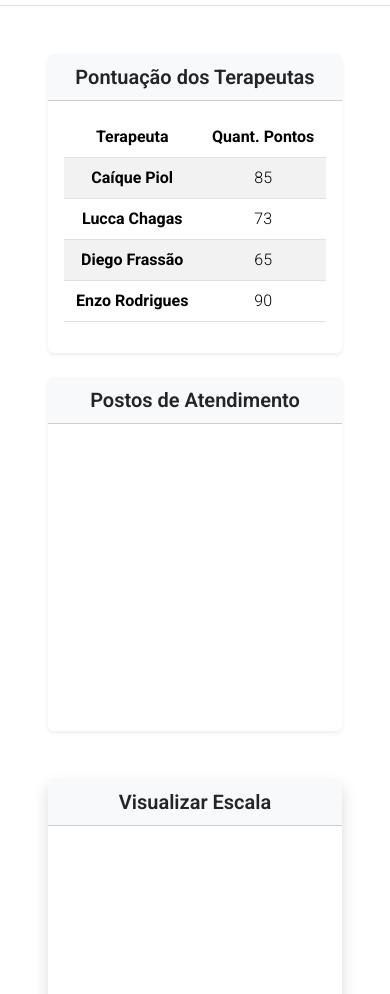
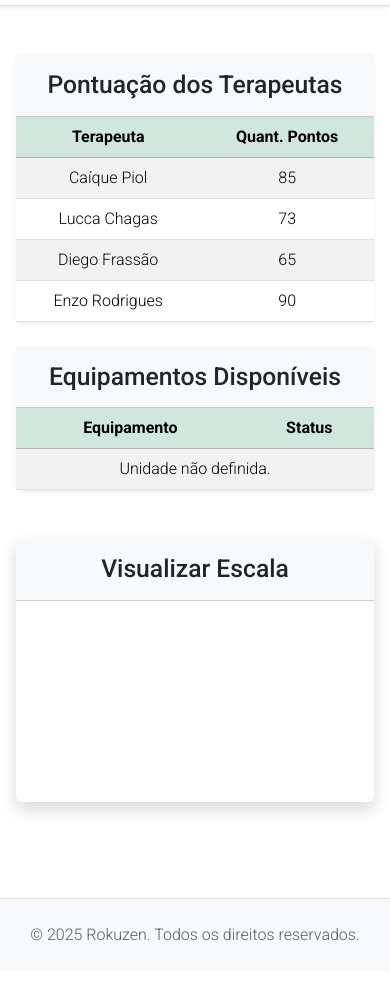
Before and after one commit to Lucca-07/Rokuzen, a website: page src/frontend/paginaInicio.html in a window 390 px wide. Shown: the part 106-1100 px from the top of the page. After the commit the page ends 1077 px from the top, so only its background shows below. Drawn offline with nearby package versions, Linux system fonts and the light colour scheme; files that its build step writes are made by us from their sources; no server answers; sample sign-in values are in the browser's storage; files whose address does not match are found by name.

```diff
--- a/src/frontend/paginaInicio.html
+++ b/src/frontend/paginaInicio.html
@@ -43,42 +43,62 @@
         .nav-link:hover {
             color: #9db668 !important;
         }
+
+        body {
+            display: flex;
+            flex-direction: column;
+            min-height: 100vh;
+        }
+
+        main {
+            flex: 1;
+        }
     </style>
 </head>
 
 <body class="roboto">
-    <nav class="navbar navbar-expand-lg bg-white roboto border-bottom h-auto" role="navigation"
+    <nav class="navbar navbar-expand-lg bg-white roboto border-bottom h-auto shadow-sm" role="navigation"
         aria-label="Menu principal de navegação do sistema">
         <div class="container-fluid h-100">
             <a class="navbar-brand mx-auto mx-lg-0 me-lg-0 ms-lg-5" href="/inicio/:id" aria-current="page">
                 <img src="https://rokuzen.com.br/wp-content/uploads/2021/09/cropped-logomarca_pequena2.png"
-                    alt="Logo Rokuzen. Clique para ir à página inicial." height="80" />
+                    alt="Logo Rokuzen. Clique para ir à página inicial." height="80" loading="lazy" />
             </a>
 
-            <button class="navbar-toggler border-0" type="button" data-bs-toggle="collapse" data-bs-target="#navbarContent"
-                aria-controls="navbarContent" aria-expanded="false" aria-label="Abrir e fechar menu de navegação">
+            <button class="navbar-toggler border-0" type="button" data-bs-toggle="collapse"
+                data-bs-target="#navbarContent" aria-controls="navbarContent" aria-expanded="false"
+                aria-label="Abrir e fechar menu de navegação">
                 <i class="mdi mdi-menu fs-1 text-secondary" aria-hidden="true"></i>
             </button>
 
-            <div class="collapse navbar-collapse bg-white border-top border-bottom border-lg-0 h-100" id="navbarContent">
+            <div class="collapse navbar-collapse bg-white border-top border-bottom border-lg-0 h-100"
+                id="navbarContent">
                 <ul class="navbar-nav align-items-center w-100 justify-content-around h-100" role="list">
                     <li class="nav-item" role="listitem">
-                        <a class="nav-link text-secondary fs-6" href="/escala/:id" aria-current="false">Visualizar Escala</a>
+                        <a class="nav-link text-secondary fs-6 text-decoration-none" href="/escala/:id"
+                            aria-current="false">Visualizar
+                            Escala</a>
                     </li>
                     <li class="nav-item" role="listitem">
-                        <a class="nav-link text-secondary fs-6" href="/postosatendimento/:id" aria-current="false">Postos de Atendimento</a>
+                        <a class="nav-link text-secondary fs-6 text-decoration-none" href="/postosatendimento/:id"
+                            aria-current="false">Postos de Atendimento</a>
                     </li>
                     <li class="nav-item" role="listitem">
-                        <a class="nav-link text-secondary fs-6" href="/sessao/:id" aria-current="false">Gerenciar Sessão</a>
+                        <a class="nav-link text-secondary fs-6 text-decoration-none" href="/sessao/:id"
+                            aria-current="false">Gerenciar
+                            Sessão</a>
                     </li>
                     <li class="nav-item" role="listitem">
-                        <a class="nav-link text-secondary fs-6" href="/cadastrar/:id" aria-current="false">Cadastro</a>
+                        <a class="nav-link text-secondary fs-6 text-decoration-none" href="/cadastrar/:id"
+                            aria-current="false">Cadastro</a>
                     </li>
                     <li class="nav-item" role="listitem">
-                        <a class="nav-link text-secondary fs-6" href="/user/listar/:id" aria-current="false">Usuários</a>
+                        <a class="nav-link text-secondary fs-6 text-decoration-none" href="/user/listar/:id"
+                            aria-current="false">Usuários</a>
                     </li>
                     <li class="nav-item" role="listitem">
-                        <button id="sairbutton" class="btn btn-outline-secondary px-4 my-2" role="button" aria-label="Botão para Sair do Sistema">
+                        <button id="sairbutton" class="btn btn-outline-secondary px-4 my-2" role="button"
+                            aria-label="Botão para Sair do Sistema">
                             Sair
                         </button>
                     </li>
@@ -87,70 +107,86 @@
         </div>
     </nav>
 
-    <main class="container-fluid my-5 px-5" role="main" aria-label="Conteúdo principal do painel de controle, mostrando resumos da escala e postos">
+    <main class="container-fluid my-5 px-3 px-md-5" role="main" aria-label="Painel de Controle - Página Inicial">
 
         <div class="row g-4">
             <div class="col-12 col-lg-6">
-                <div class="card shadow-sm border-0" role="region" aria-labelledby="pontuacaoTitulo">
-                    <div class="card-header bg-light fw-semibold fs-5 text-center" id="pontuacaoTitulo">
-                        Pontuação dos Terapeutas
+                <div class="card shadow-sm border-0 h-100" role="region" aria-labelledby="titulo-terapeutas">
+                    <div class="card-header bg-light fw-semibold fs-5 text-center py-3">
+                        <h2 id="titulo-terapeutas" class="mb-0">Pontuação dos Terapeutas</h2>
                     </div>
-                    <div class="card-body">
-                        <table class="table table-striped text-center align-middle" aria-describedby="pontuacaoTitulo" role="table">
-                            <caption class="visually-hidden">Tabela detalhada de pontuação dos terapeutas por quantidade de pontos.</caption>
-                            <thead>
+                    <div class="card-body p-0">
+                        <div class="table-responsive">
+                            <table class="table table-striped table-hover text-center align-middle mb-0">
+                                <thead class="table-success">
                                     <tr>
-                                    <th scope="col" role="columnheader">Terapeuta</th>
-                                    <th scope="col" role="columnheader">Quant. Pontos</th>
+                                        <th scope="col">Terapeuta</th>
+                                        <th scope="col">Quant. Pontos</th>
                                     </tr>
                                 </thead>
                                 <tbody>
-                                <tr role="row">
-                                    <th scope="row">Caíque Piol</th>
-                                    <td>85</td>
+                                    <tr>
+                                        <td>Caíque Piol</td>
+                                        <td><span>85</span></td>
                                     </tr>
-                                <tr role="row">
-                                    <th scope="row">Lucca Chagas</th>
-                                    <td>73</td>
+                                    <tr>
+                                        <td>Lucca Chagas</td>
+                                        <td><span>73</span></td>
                                     </tr>
-                                <tr role="row">
-                                    <th scope="row">Diego Frassão</th>
-                                    <td>65</td>
+                                    <tr>
+                                        <td>Diego Frassão</td>
+                                        <td><span>65</span></td>
                                     </tr>
-                                <tr role="row">
-                                    <th scope="row">Enzo Rodrigues</th>
-                                    <td>90</td>
+                                    <tr>
+                                        <td>Enzo Rodrigues</td>
+                                        <td><span>90</span></td>
                                     </tr>
                                 </tbody>
                             </table>
                         </div>
                     </div>
                 </div>
+            </div>
 
             <div class="col-12 col-lg-6">
-                <div class="card shadow-sm border-0" role="region" aria-labelledby="postosTitulo">
-                    <div class="card-header bg-light fw-semibold fs-5 text-center" id="postosTitulo">
-                        Postos de Atendimento
+                <div class="card shadow-sm border-0 h-100" role="region" aria-labelledby="titulo-equipamentos">
+                    <div class="card-header bg-light fw-semibold fs-5 text-center py-3">
+                        <h2 id="titulo-equipamentos" class="mb-0">Equipamentos Disponíveis</h2>
                     </div>
                     <div class="card-body p-0">
-                        <iframe src="" class="iframe-preview" style="height:300px;"
-                            title="Preview dos Postos de Atendimento disponíveis. Para navegação completa, use o link na barra superior."
-                            scrolling="no" aria-hidden="true" tabindex="-1"></iframe>
+                        <div class="table-responsive">
+                            <table class="table table-striped table-hover text-center align-middle mb-0">
+                                <thead class="table-success">
+                                    <tr>
+                                        <th scope="col">Equipamento</th>
+                                        <th scope="col">Status</th>
+                                    </tr>
+                                </thead>
+                                <tbody id="tabela-equipamentos">
+                                    <tr>
+                                        <td colspan="2" class="text-center text-muted py-4">
+                                            <span class="spinner-border spinner-border-sm me-2" role="status"
+                                                aria-hidden="true"></span>
+                                            Carregando...
+                                        </td>
+                                    </tr>
+                                </tbody>
+                            </table>
                         </div>
                     </div>
                 </div>
             </div>
 
-        <div class="row mt-5">
-            <div class="col-12">
-                <div class="card shadow border-0" role="region" aria-labelledby="escalaTitulo">
-                    <div class="card-header bg-light fw-semibold fs-5 text-center" id="escalaTitulo">
-                        Visualizar Escala
+            <div class="col-12 mt-5">
+                <div class="card shadow border-0" role="region" aria-labelledby="titulo-escala">
+                    <div class="card-header bg-light fw-semibold fs-5 text-center py-3">
+                        <h2 id="titulo-escala" class="mb-0">Visualizar Escala</h2>
                     </div>
-                    <div class="card-body p-0">
-                        <iframe src="" class="iframe-preview" style="height:500px;"
-                            title="Preview da Escala de Trabalho dos Terapeutas. Para navegação completa, use o link na barra superior."
-                            scrolling="no" aria-hidden="true" tabindex="-1"></iframe>
+                    <div class="card-body p-0 overflow-hidden">
+                        <div class="ratio ratio-16x9">
+                            <iframe src="" class="iframe-preview border-0" title="Visualização da Escala de Trabalho"
+                                loading="lazy"></iframe>
+                        </div>
                     </div>
                 </div>
             </div>
@@ -158,19 +194,31 @@
 
     </main>
 
+    <footer class="bg-light border-top mt-5 py-4 shadow-sm" role="contentinfo" aria-label="Rodapé do site">
+        <div class="container-fluid">
+            <div class="row">
+                <div class="col-12 text-center">
+                    <p class="text-muted mb-0 fs-6">&copy; 2025 Rokuzen. Todos os direitos reservados.</p>
+                </div>
+            </div>
+        </div>
+    </footer>
+
     <div vw class="enabled">
         <div vw-access-button class="active"></div>
-        <div vw-plugin-wrapper>
+        <div vw-plugin-wrapper">
             <div class="vw-plugin-top-wrapper"></div>
         </div>
     </div>
-    <script src="https://vlibras.gov.br/app/vlibras-plugin.js"></script>
-    <script>
+    <script src="https://vlibras.gov.br/app/vlibras-plugin.js" defer></script>
+    <script defer>
         new window.VLibras.Widget('https://vlibras.gov.br/app');
     </script>
 
-    <script src="https://cdn.jsdelivr.net/npm/bootstrap@5.3.8/dist/js/bootstrap.bundle.min.js"></script>
-    <script src="/frontend/js/paginaInicio.js"></script>
+    <script src="https://cdn.jsdelivr.net/npm/bootstrap@5.3.8/dist/js/bootstrap.bundle.min.js"
+        integrity="sha384-YvpcrYf0tY3lHB60NNkmXc5s9fDVZLESaAA55NJTUW3f8C9xXcN7QKnnCD5uc8R9" crossorigin="anonymous"
+        defer></script>
+    <script src="/frontend/js/paginaInicio.js" defer></script>
 </body>
 
 </html>
```
Also changed, not shown: src/frontend/cadastro.html (+10 -0 lines), src/frontend/escala.html (+10 -0 lines), src/frontend/js/paginaInicio.js (+9 -1 lines), src/frontend/listarCadastros.html (+10 -0 lines), src/frontend/listarTerapeutas.html (+10 -0 lines), src/frontend/postoatendimento.html (+12 -5 lines), src/frontend/sessao.html (+10 -0 lines). Lines whose indentation alone changed are shown as unchanged.
